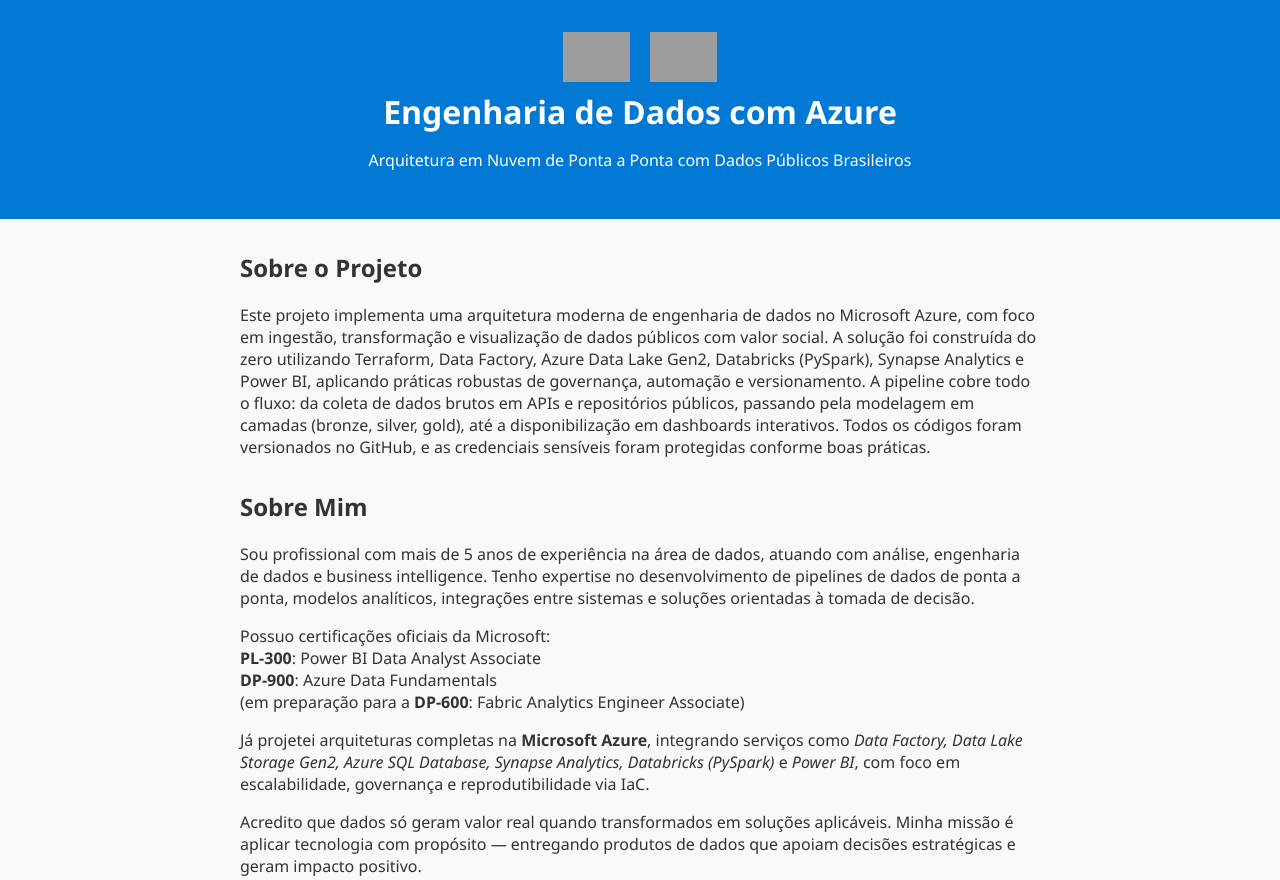
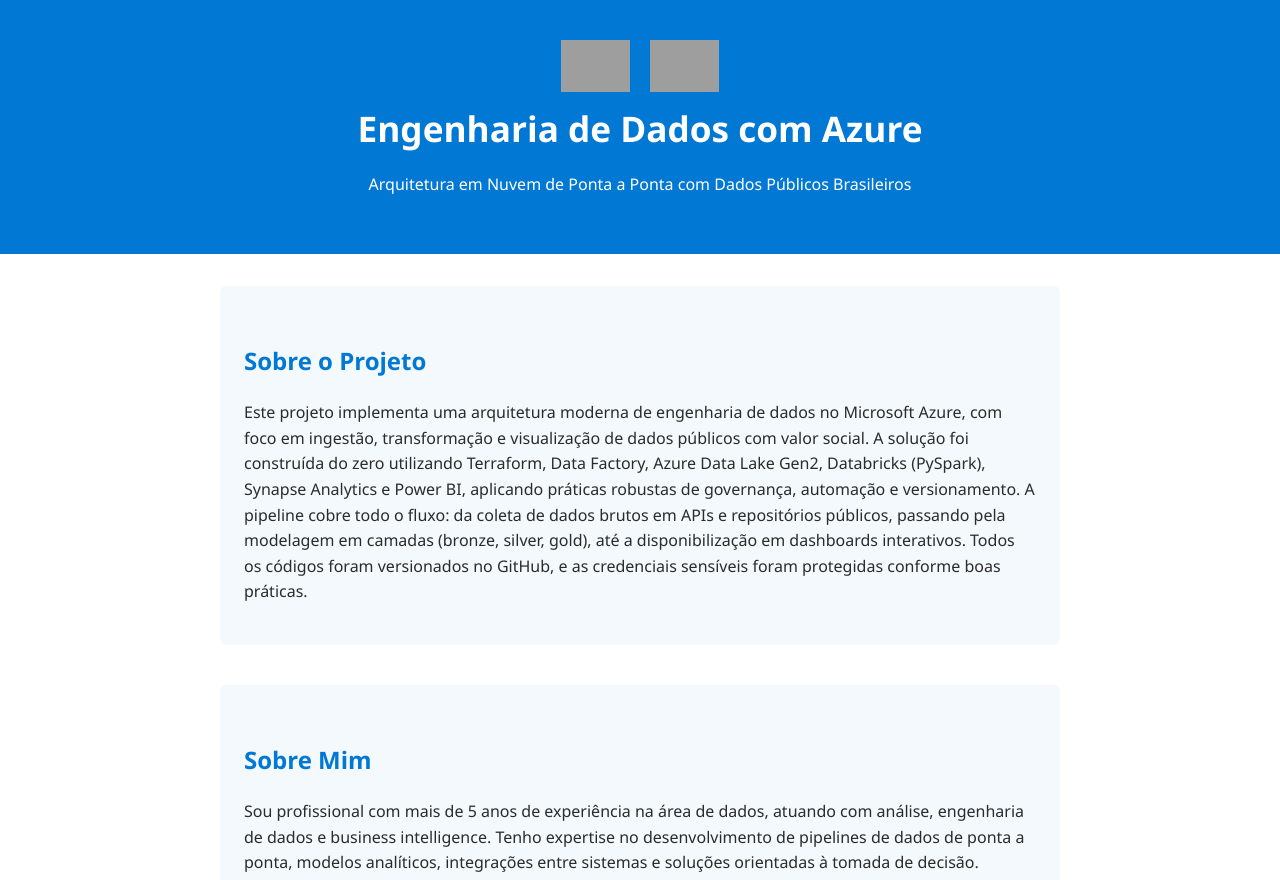
Before and after one commit to Sanivaldo/censo2022-desigualdades-azure, a plain HTML site: page index.html in a window 1280 px wide. Shown: the top 880 px of the page. Drawn offline with Linux system fonts and the light colour scheme; grey boxes are pictures that could not be loaded.

Commit message:
Update index.html

```diff
--- a/index.html
+++ b/index.html
@@ -9,40 +9,51 @@
     font-family: "Segoe UI", Tahoma, Geneva, Verdana, sans-serif;
     margin: 0;
     padding: 0;
-      background: #f9f9f9;
-      color: #333;
+    background: #FFFFFF; /* mais limpo e profissional que #f9f9f9 */
+    color: #2B2B2B;
+    line-height: 1.6;
   }
 
   header {
     background-color: #0078D4;
     color: white;
-      padding: 2rem;
+    padding: 2.5rem 1rem;
     text-align: center;
   }
 
   header img {
-      height: 50px;
+    height: 52px;
     vertical-align: middle;
     margin: 0 0.5rem;
   }
 
   h1 {
     margin: 0.5rem 0 0;
-      font-size: 2rem;
+    font-size: 2.2rem;
+    font-weight: 600;
+  }
+
+  h2 {
+    color: #0078D4;
+    font-size: 1.5rem;
+    margin-top: 2rem;
   }
 
   main {
-      max-width: 800px;
+    max-width: 840px;
     margin: 2rem auto;
-      padding: 0 1rem;
+    padding: 0 1.2rem;
   }
 
   section {
-      margin-bottom: 2rem;
+    margin-bottom: 2.5rem;
+    background-color: #F3F9FD; /* seção com fundo leve */
+    padding: 1.5rem;
+    border-radius: 6px;
   }
 
   a {
-      color: #0078D4;
+    color: #005A9E;
     text-decoration: none;
     font-weight: 600;
   }
@@ -56,8 +67,11 @@
     padding: 1rem;
     font-size: 0.875rem;
     color: #777;
+    border-top: 1px solid #eee;
+    margin-top: 3rem;
   }
 </style>
+
 </head>
 <body>
   <header>
@@ -113,6 +127,16 @@ A pipeline cobre todo o fluxo: da coleta de dados brutos em APIs e repositórios
     </section>
   </main>
 
+<h3>Stack Técnica</h3>
+<ul>
+  <li>💻 Linguagens: Python, SQL, DAX</li>
+  <li>☁️ Cloud: Microsoft Azure (Data Factory, Synapse, Data Lake Gen2, SQL DB)</li>
+  <li>📈 BI: Power BI</li>
+  <li>🛠️ Infraestrutura: Terraform (IaC)</li>
+  <li>📊 Processamento: PySpark, Databricks, Synapse Spark</li>
+  <li>🔒 Segurança: Controle de acesso via RBAC e autenticação com Service Principal</li>
+</ul>
+
   <footer>
     &copy; 2025 Samuel Calado. Todos os direitos reservados.
   </footer>
```
Lines whose indentation alone changed are shown as unchanged.
